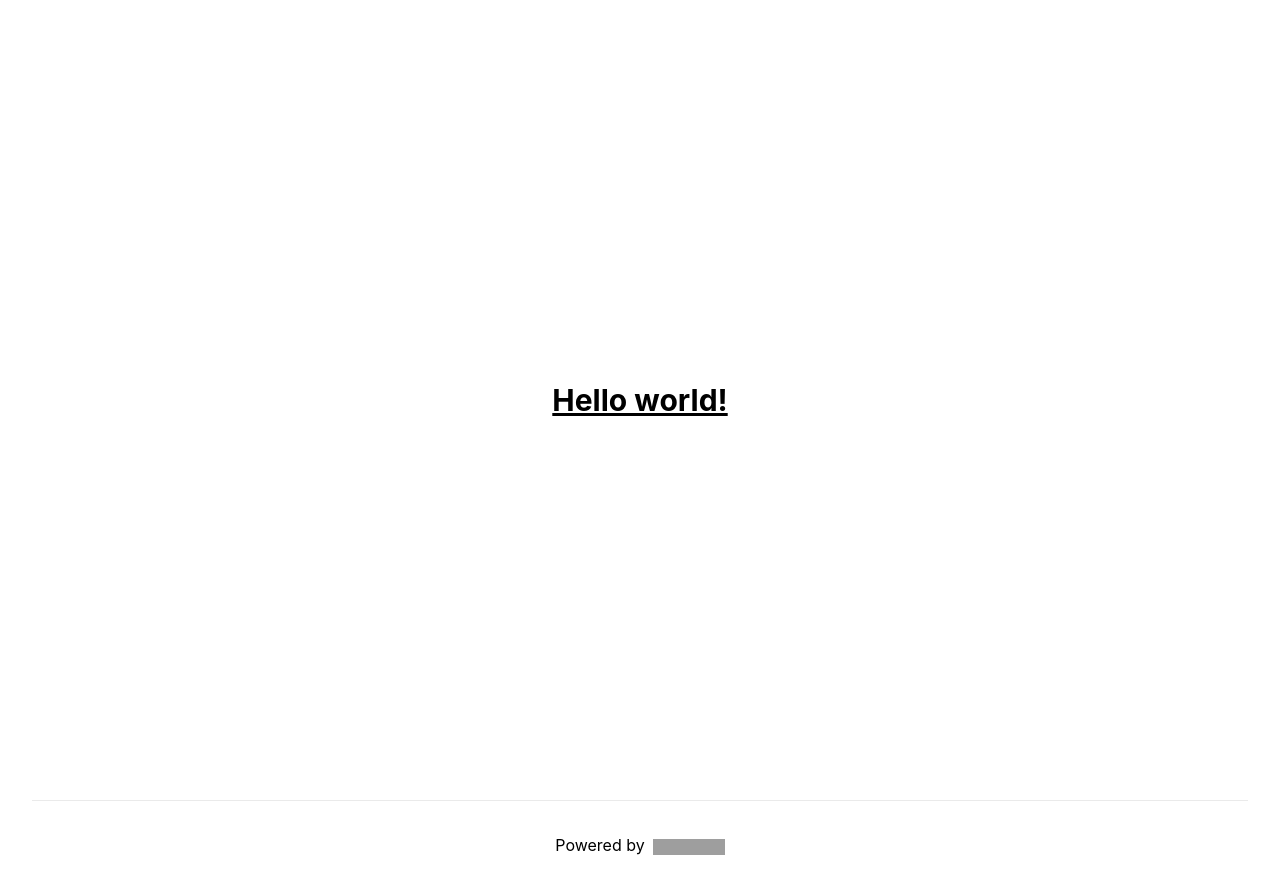
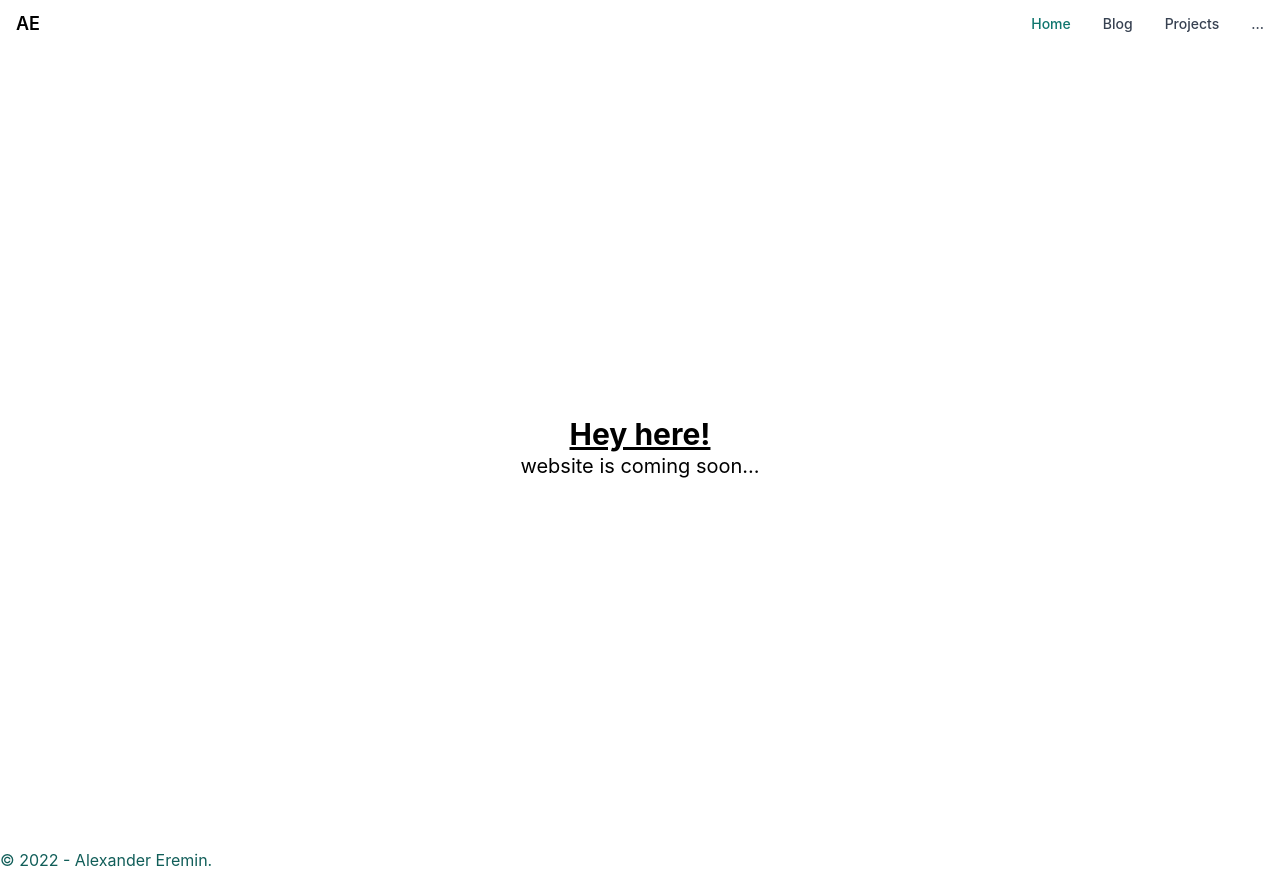
Before and after one commit to lexeremin/lexeremin.com, a Next.js app: page / in a window 1280 px wide. Built offline with nearby package versions, Linux system fonts and the light colour scheme; grey boxes are pictures that could not be loaded.

Commit message:
added some basic styling to the main page

```diff
--- a/components/Footer.tsx
+++ b/components/Footer.tsx
@@ -1,3 +1,8 @@
 export default function Footer() {
-   return <div>&copy; {new Date().getFullYear()} - Alexander Eremin.</div>;
+   return <div className="container flex items-center mx-auto">
+   <p className="block items-center py-2 pr-4 pl-3 text-white bg-blue-700 rounded md:bg-transparent md:text-teal-800 md:p-0 dark:text-white">
+   &copy; {new Date().getFullYear()} - Alexander Eremin.
+   </p>
+
+    </div>;
 }
--- a/components/Navbar.tsx
+++ b/components/Navbar.tsx
@@ -1,3 +1,42 @@
+import Link from 'next/link';
+// import Image from 'next/image';
+
 export default function Navbar() {
-   return <div>navbar...</div>;
+   return (
+      <div>
+         <nav className="bg-white border-gray-200 px-2 sm:px-4 py-2.5 rounded dark:bg-zinc-900">
+  <div className="container flex flex-wrap justify-between items-center mx-auto">
+    <Link href="/">
+    <a className="flex">
+
+    <span className="self-center text-lg font-semibold whitespace-nowrap dark:text-white">AE</span>
+</a>
+    </Link>
+  <div className="hidden justify-between items-center w-full md:flex md:w-auto md:order-1">
+    <ul className="flex flex-col mt-4 md:flex-row md:space-x-8 md:mt-0 md:text-sm md:font-medium">
+      <li>
+          <Link href="/">
+        <a className="block py-2 pr-4 pl-3 text-white bg-blue-700 rounded md:bg-transparent md:text-teal-700 md:p-0 dark:text-white" aria-current="page">Home</a>
+          </Link>
+      </li>
+      <li>
+          <Link href="/">
+        <a className="block py-2 pr-4 pl-3 text-gray-700 border-b border-gray-100 hover:bg-gray-50 md:hover:bg-transparent md:border-0 md:hover:text-blue-700 md:p-0 dark:text-gray-400 md:dark:hover:text-white dark:hover:bg-gray-700 dark:hover:text-white md:dark:hover:bg-transparent dark:border-gray-700">Blog</a>
+          </Link>
+      </li>
+      <li>
+          <Link href="/">
+        <a className="block py-2 pr-4 pl-3 text-gray-700 border-b border-gray-100 hover:bg-gray-50 md:hover:bg-transparent md:border-0 md:hover:text-blue-700 md:p-0 dark:text-gray-400 md:dark:hover:text-white dark:hover:bg-gray-700 dark:hover:text-white md:dark:hover:bg-transparent dark:border-gray-700">Projects</a>
+          </Link>
+      </li>
+      <li>
+      <Link href="/">
+        <a className="block py-2 pr-4 pl-3 text-gray-700 border-b border-gray-100 hover:bg-gray-50 md:hover:bg-transparent md:border-0 md:hover:text-blue-700 md:p-0 dark:text-gray-400 md:dark:hover:text-white dark:hover:bg-gray-700 dark:hover:text-white md:dark:hover:bg-transparent dark:border-gray-700">...</a>
+          </Link></li>
+    </ul>
+  </div>
+  </div>
+</nav>
+      </div>
+   );
 }
--- a/components/layouts/Layout.tsx
+++ b/components/layouts/Layout.tsx
@@ -10,7 +10,7 @@ export default function Layout({ children }) {
                name="viewport"
                content="width=device-width, initial-scale=1"
             />
-            <title>Lex Eremin Portfolio</title>
+            <title>Lex Eremin - Personal Website</title>
          </Head>
          <div>
             <Navbar />
--- a/pages/_app.tsx
+++ b/pages/_app.tsx
@@ -1,8 +1,13 @@
 import '../styles/globals.css';
 import type { AppProps } from 'next/app';
+import Layout from '../components/layouts/Layout';
 
 function MyApp({ Component, pageProps }: AppProps) {
-   return <Component {...pageProps} />;
+   return (
+      <Layout>
+         <Component {...pageProps} />
+      </Layout>
+   );
 }
 
 export default MyApp;
--- a/pages/_document.tsx
+++ b/pages/_document.tsx
@@ -14,9 +14,9 @@ export default function Document() {
                href="https://fonts.googleapis.com/css2?family=Bebas+Neue&family=Roboto+Slab&display=swap"
                rel="stylesheet"
             />
-            <link rel="icon" href="static/frame-13.ico" />
+            <link rel="icon" href="static/icons/favicon.ico" />
          </Head>
-         <body>
+         <body className="dark:bg-neutral-800">
             <Main />
             <NextScript />
          </body>
--- a/pages/index.tsx
+++ b/pages/index.tsx
@@ -1,38 +1,19 @@
-import type { NextPage } from 'next';
+// import type { NextPage } from 'next';
 import Head from 'next/head';
-import Image from 'next/image';
+// import Image from 'next/image';
 import styles from '../styles/Home.module.css';
 
-const Home: NextPage = () => (
-   <div className={styles.container}>
-      <Head>
-         <title>Create Next App</title>
-         <meta name="description" content="Generated by create next app" />
-         <link rel="icon" href="/favicon.ico" />
-      </Head>
-
-      <main className={styles.main}>
-         <h1 className="text-3xl font-bold underline">Hello world!</h1>
-      </main>
-
-      <footer className={styles.footer}>
-         <a
-            href="https://vercel.com?utm_source=create-next-app&utm_medium=default-template&utm_campaign=create-next-app"
-            target="_blank"
-            rel="noopener noreferrer"
-         >
-            Powered by{' '}
-            <span className={styles.logo}>
-               <Image
-                  src="/vercel.svg"
-                  alt="Vercel Logo"
-                  width={72}
-                  height={16}
-               />
-            </span>
-         </a>
-      </footer>
-   </div>
-);
-
-export default Home;
+export default function Home() {
+   return (
+      <div className={styles.container}>
+         <main className={styles.main}>
+            <h1 className="text-3xl font-bold underline dark:text-gray-300">
+               Hey here!
+            </h1>
+            <p className="text-xl dark:text-teal-700">
+               website is coming soon...
+            </p>
+         </main>
+      </div>
+   );
+}
```
Also changed, not shown: .eslintrc.js.
